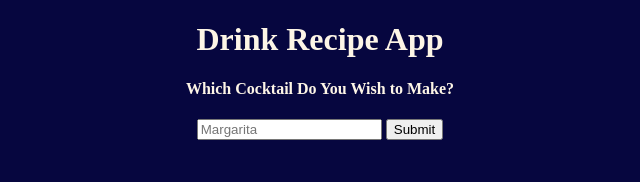
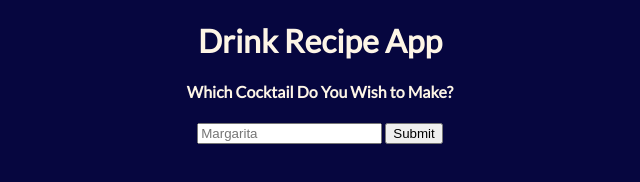
Before and after one commit to dgill45/phase1-project, a website: page index.html in a window 1280 px wide. Shown: the whole page, without its empty margins (320-960 px from the left). Drawn offline with Linux system fonts and the light colour scheme.

Commit message:
Made ui improvements to card text

```diff
--- a/index.css
+++ b/index.css
@@ -1,10 +1,11 @@
 section {
     display: flex;
+    flex-wrap: wrap;
+    justify-content: center;
 }
 
 .card {
-    margin-left: 10px;
-    margin-right: 10px;
+    margin-left: 0 10px;
     border-radius: 20px;
 
 }
@@ -14,19 +15,18 @@ section {
 
 body{
 background-color: rgb(6, 6, 63);
+font-family: 'Lato', sans-serif;
 }
 
-h1{
-    color: oldlace;
-    text-align: center;
-}
-h4{
+h1, h4 {
     color: oldlace;
     text-align: center;
 }
 
 .center{
-    display: block;
+    display: flex;
+    justify-content: center;
+    align-items: center;
     text-align: center;
 }
 
@@ -43,3 +43,7 @@ p{
     color: oldlace;
     overflow-wrap: break-word;
 }
+
+.hidden {
+    display: none;
+}
--- a/index.html
+++ b/index.html
@@ -6,11 +6,12 @@
     <meta name="viewport" content="width=device-width, initial-scale=1.0">
     <link rel="preconnect" href="https://fonts.gstatic.com">
     <link href="https://fonts.googleapis.com/css2?family=Lato:ital,wght@0,400;1,300&display=swap" rel="stylesheet">
-    <link rel ="stylesheet"  defer href = "index.css">
+    <link rel ="stylesheet"   href = "index.css">
     <script defer src = 'index.js'></script>
     <title>Drink Recipe App - phase 1 project</title>
 </head>
 <body>
+  <main>
     <h1>Drink Recipe App</h1>
           <h4>Which Cocktail Do You Wish to Make?</h4>
           <div class = "center">
@@ -19,7 +20,7 @@
                   <input id ='submit-button' type='submit' name='submit'/>
               </form>
           </div>
-    <section id= "card-box" class = 'col-lg-4 md-4'class ="row row-col-3">
+      <section id= "card-box" class = 'col-lg-4 md-4 row row-col-3'>
             <div class="card" style="width: 18rem;">
               <img class="card-img-top" src='' alt="">
                 <h2 class="card-title"></h2>
@@ -35,7 +36,7 @@
               </div>
             </div>
       </section>
-
+    </main>
 </body>
 
 </html>
--- a/index.js
+++ b/index.js
@@ -64,11 +64,21 @@ function createDrinkCard(drinkObj){
         img.src = drinkObj.strDrinkThumb + '/preview';
         h2.textContent = drinkObj.strDrink;
         ul.innerHTML = 'Ingredients/Instructions';
-        li1.textContent = drinkObj.strIngredient1;
-        li2.textContent = drinkObj.strIngredient2;
-        li3.textContent = drinkObj.strIngredient3;
+
+        for (let i = 1; i <= 15; i++){
+            if (drinkObj['strIngredient${i}']) {
+                let li = document.createElement('li');
+                li.textContent = drinkObj['strIngredient${i}'];
+                ul.appendChild(li);
+            }
+        }
+
         p.textContent = drinkObj.strInstructions;
         button.innerHTML = "How to Make";
+
+        button.addEventListener('click', function() {
+            hide.classList.toggle('hidden');
+        });
 
         card.appendChild(img)
         card.appendChild(card_body)
```
Lines whose indentation alone changed are shown as unchanged.
